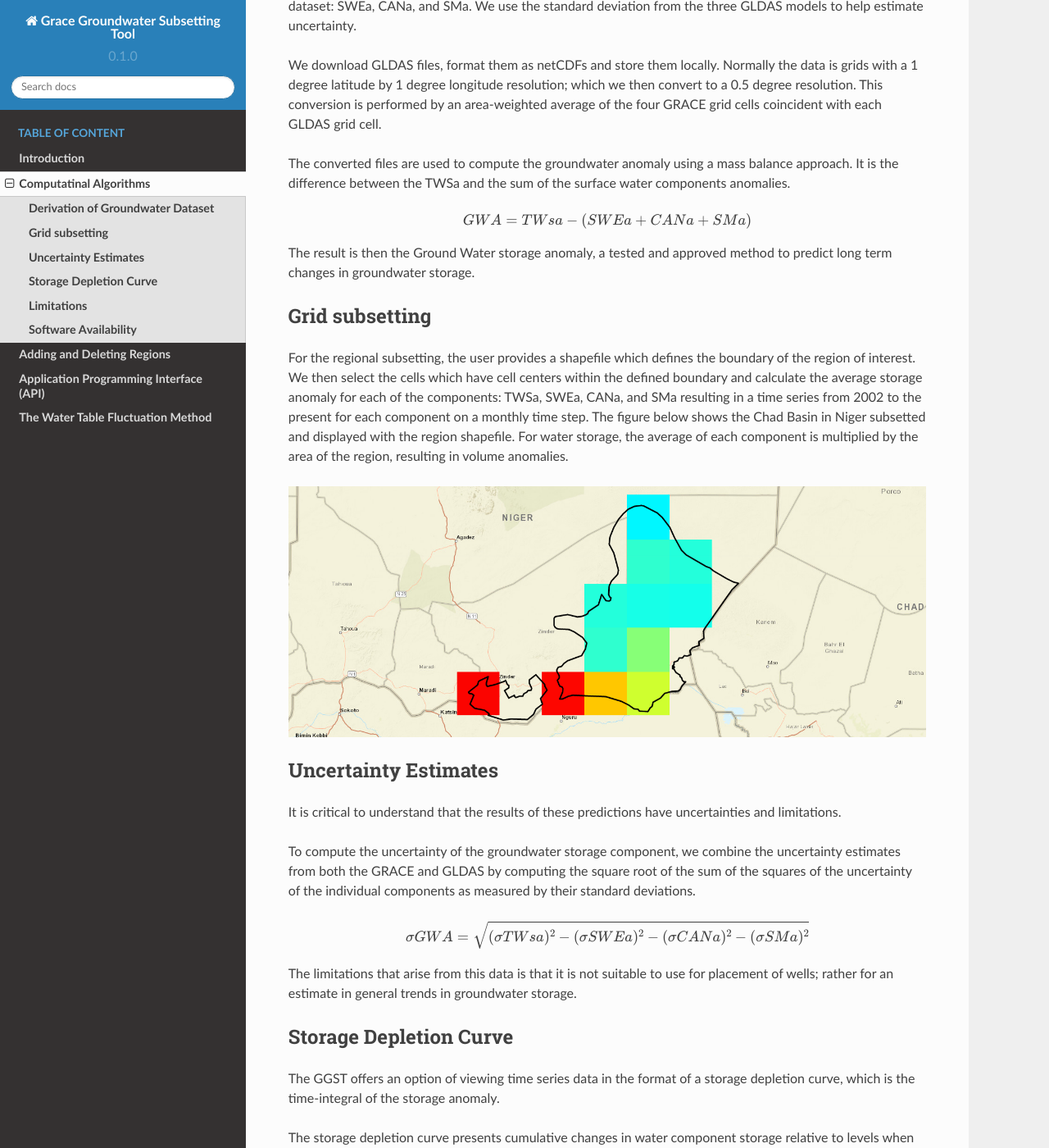
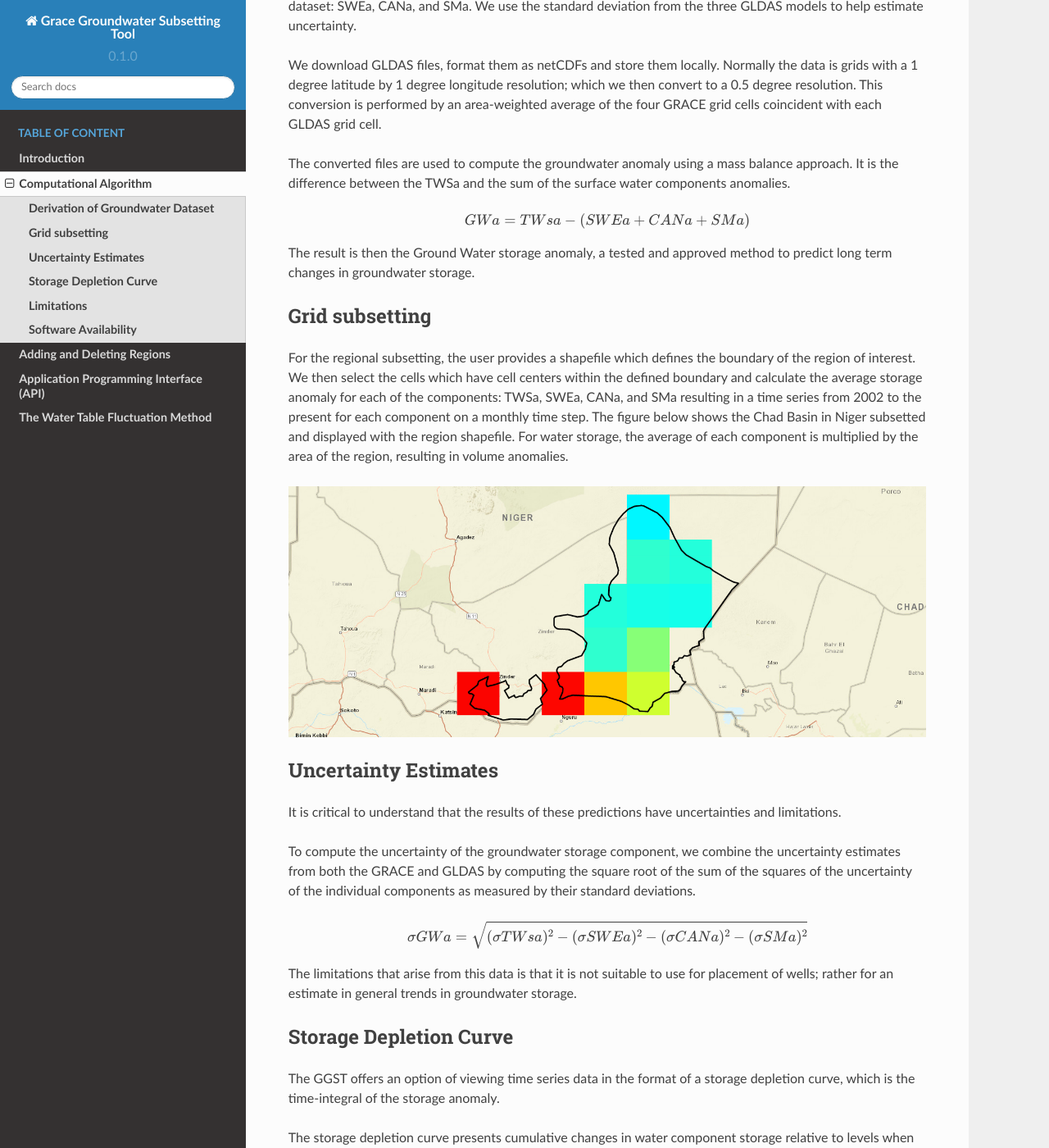
Before and after one commit to BYU-Hydroinformatics/ggst, a Sphinx documentation site: the page built from docs/source/algorithm.rst, in a window 1280 px wide and 1400 px high, scrolled down 1108 px. Shown: the whole window at 82% size. Built offline with Sphinx 7.4.7 and the Read the Docs theme 2.0.0, drawn with Linux system fonts in a browser that asks for light colours; some of the changed text lies outside the part shown.

Commit message:
Update algorithm.rst

```diff
--- a/docs/source/algorithm.rst
+++ b/docs/source/algorithm.rst
@@ -1,7 +1,7 @@
 .. raw:: html
    :file: translate.html
 
-**Computatinal Algorithms**
+**Computational Algorithm**
 =======================
 The GRACE Groundwater Subsetting Tool Web Application relies on the Earth Observation data collected by NASA through satellites- the latter map the gravitational field of the Earth. Changes in gravity are driven by changes in water storage; offering a rare opportunity to monitor groundwater level through satellites coupled with estimated model surface water.
 
@@ -30,7 +30,7 @@ The converted files are used to compute the groundwater anomaly using a mass bal
 
 .. math::
 
-   GWA =  TWsa - (SWEa+ CANa+ SMa)
+   GWa =  TWsa - (SWEa+ CANa+ SMa)
 
 The result is then the Ground Water storage anomaly, a tested and approved method to predict long term changes in groundwater storage.
 
@@ -49,7 +49,7 @@ To compute the uncertainty of the groundwater storage component, we combine the
 
 .. math::
 
-   \sigma GWA =  \sqrt {(\sigma TWsa)^2 - (\sigma SWEa)^2 - (\sigma CANa)^2 - (\sigma SMa)^2}
+   \sigma GWa =  \sqrt {(\sigma TWsa)^2 - (\sigma SWEa)^2 - (\sigma CANa)^2 - (\sigma SMa)^2}
 
 
 The limitations that arise from this data is that it is not suitable to use for placement of wells; rather for an estimate in general trends in groundwater storage.
@@ -57,7 +57,7 @@ The limitations that arise from this data is that it is not suitable to use for
 
 
 **Storage Depletion Curve**
--------
+---------------------------
 The GGST offers an option of viewing time series data in the format of a storage depletion curve, which is the time-integral of the storage anomaly.
 
 The storage depletion curve presents cumulative changes in water component storage relative to levels when the GRACE missions began distributing data in April 2002. The storage depletion curve is used in groundwater management since it offers a simple visualization on how much storage aquifers have gained or lost since a given point in time.
@@ -69,7 +69,7 @@ Here is an illustration on the Northern Africa and the Arabian Peninsula from 20
 .. image:: images-algorithm/depletioncurve.png
 
 **Limitations**
-------------
+---------------
 GRACE comes with limitations that users need to know and understand. The data are at a relatively small resolution, 1 degree latitude by 1 degree longitude, representing a 100 x 100 km approximately. At such a low resolution, basing decisions on a single cell comes with high and unknown uncertainties as GRACE data is at a coarser resolution -3 degrees latitude by 3 degrees longitude- which is then processed to higher resolutions TWSa data.
 
 Even with these limitations, these data provide valuable insights into aquifers such as regions that are depleting, recharging, hence allowing managers to sustainably use their groundwater resources. The best use of the GGST is to draw general trends in aquifers rather than selecting a placement of a well.
@@ -78,5 +78,5 @@ It is also recommended that, whenever possible, these data be validated with loc
 
 
 **Software Availability**
-------------------
+------------------------
 The GGST web application was created using Tethys Platform, developed in our hydroinformatics laboratory. It can be accessed on a Tethys portal hosted at Brigham Young University by browsing to this `link <https://tethys-staging.byu.edu/apps>`_ and selecting the Grace Groundwater Subsetting Tool application.
```
